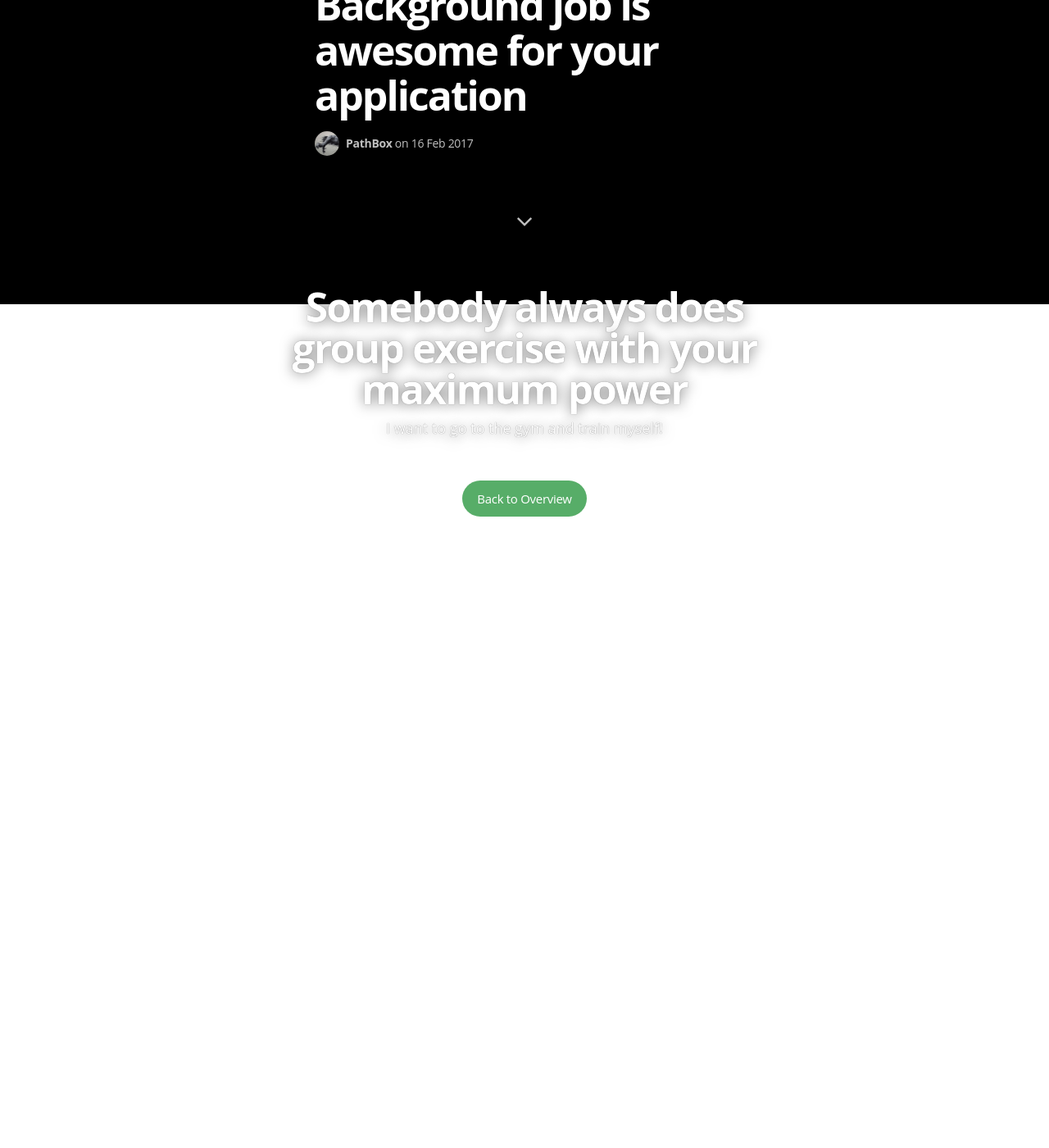
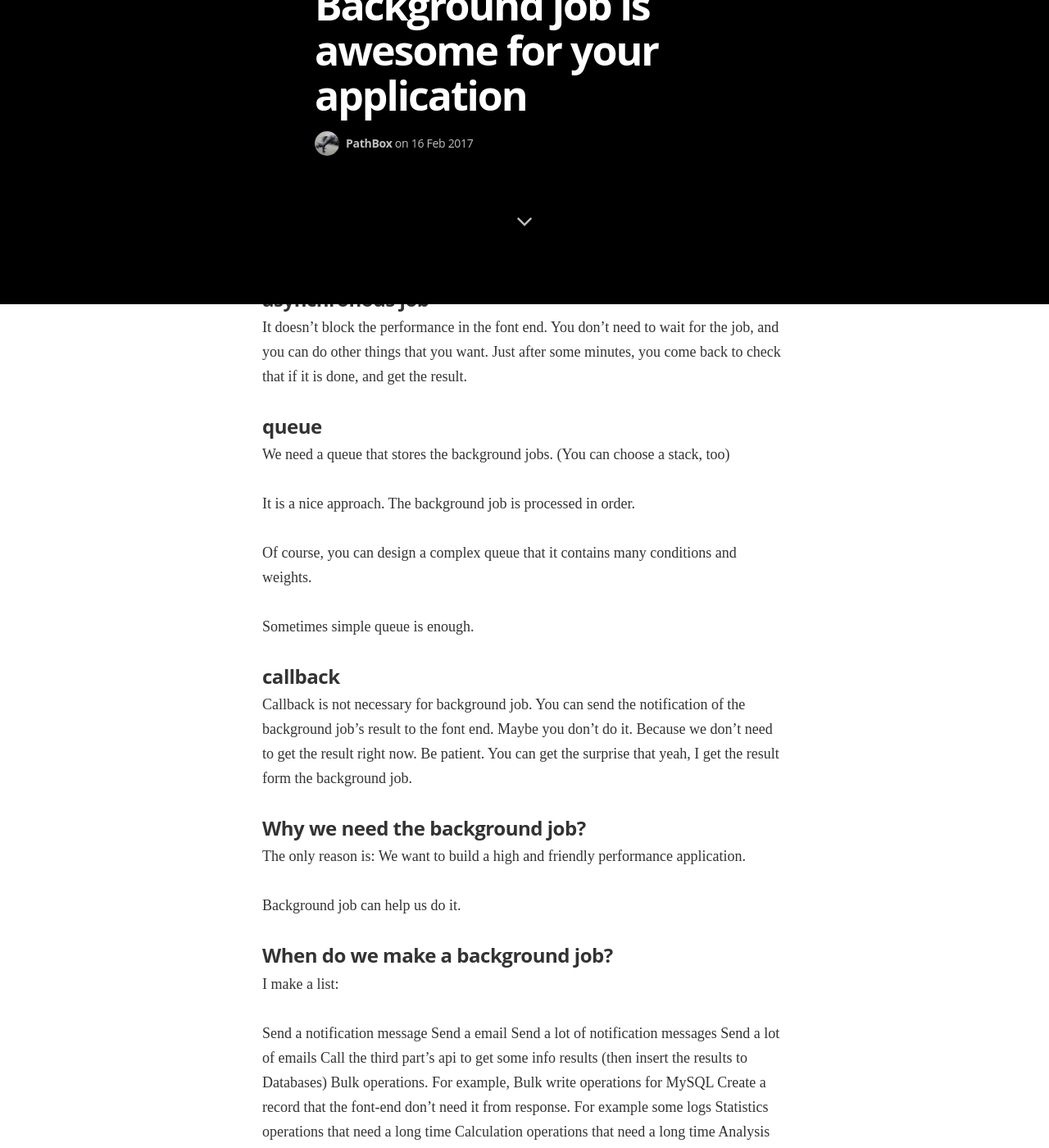
Before and after one commit to pathbox/pathbox.github.io, a Jekyll site: the page built from _posts/2017-02-16-background-job-is-awesome.md, in a window 1280 px wide and 1400 px high, scrolled down 1029 px. Shown: the whole window at 82% size. Built offline with Jekyll 4.4.1, drawn with Linux system fonts in a browser that asks for light colours; nearby versions of some CDN libraries; some web fonts are replaced; comment, search, counter and statistics services are not loaded; before the commit the page ends 1749 px from its top, so only the background shows below that; some of the changed text lies outside the part shown.

Commit message:
Background job is awesome for your application

```diff
--- a/_posts/2017-02-16-background-job-is-awesome.md
+++ b/_posts/2017-02-16-background-job-is-awesome.md
@@ -5,3 +5,75 @@ date: 2017-02-16 17:00:06
 categories: tech
 image: /assets/images/post.jpg
 ---
+
+What is the background job? It is simple that is running in the background.
+
+It is like a worker that running in the background and don't impact performance in the font end.
+
+Background job has three factors:
+
+1. asynchronous job
+
+2. queue
+
+3. callback
+
+##### asynchronous job
+It doesn't block the performance in the font end. You don't need to wait for the job, and you can do other things that
+you want. Just after some minutes, you come back to check that if it is done, and get the result.
+
+##### queue
+We need a queue that stores the background jobs. (You can choose a stack, too)
+
+It is a nice approach. The background job is processed in order.
+
+Of course, you can design a complex queue that it contains many conditions and weights.
+
+Sometimes simple queue is enough.
+
+###### callback
+Callback is not necessary for background job.
+You can send the notification of the background job's result to the font end.
+Maybe you don't do it. Because we don't need to get the result right now.
+Be patient. You can get the surprise that yeah, I get the result form the background job.
+
+
+##### Why we need the background job?
+The only reason is: We want to build a high and friendly performance application.
+
+Background job can help us do it.
+
+##### When do we make a background job?
+I make a list:
+
+Send a notification message
+Send a email
+Send a lot of notification messages
+Send a lot of emails
+Call the third part's api to get some info results (then insert the results to Databases)
+Bulk operations. For example, Bulk write operations for MySQL
+Create a record that the font-end don't need it from response. For example some logs
+Statistics operations that need a long time
+Calculation operations that need a long time
+Analysis operations that need a long time
+Import operations that need a long time
+Export operations that need a long time
+Synchronization operations that need a long time
+Micro-Services operations that need a long time
+Upload operations that need a long time
+Download operations that need a long time and don't want to wait in font-end
+Webhook operations that need a long time
+Operations that need a long time HaHahhhhhhhhhhhhhhhhhh
+You don't need get the response for the font-end
+
+##### But don't fuck the background job, it is not almighty.
+You should do enough logs work in your background jobs logic code.
+
+That you can locate your problem when the errors happened and job fails quickly.
+Or it is a big hole that you can't get the reasons. You can't control the background jobs.
+Don't make them become Baby Bear!
+
+##### Make a nice background job
+Background job is really nice for our application.
+
+Control it and take care of it, it can make a lot of benefits.
```
